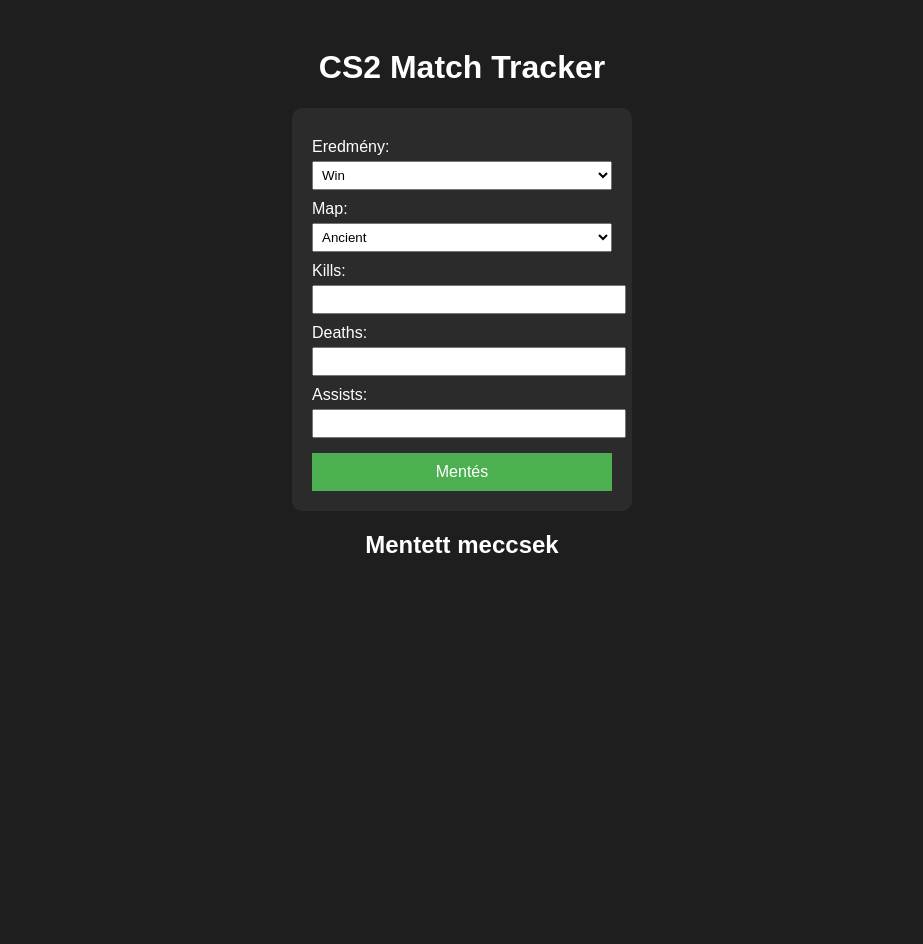
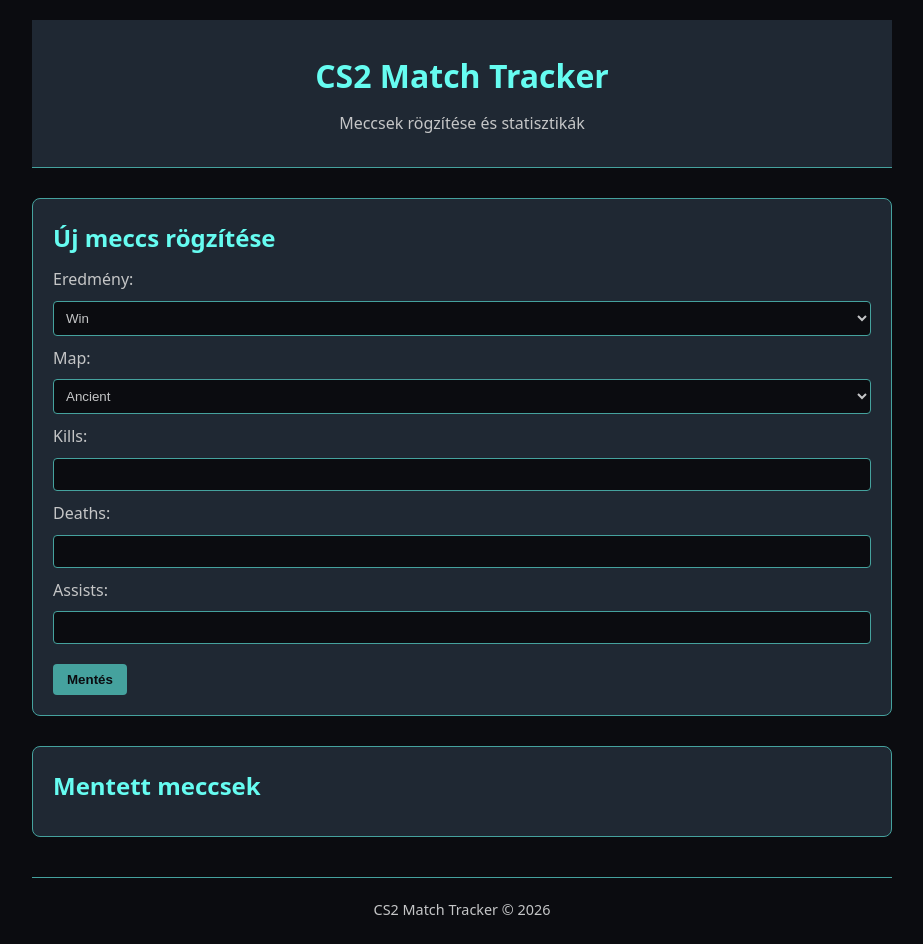
Before and after one commit to MYkee255/cs2tracker, a plain HTML site: page index.html in a window 1280 px wide. Shown: the whole page, without its empty margins (178-1101 px from the left). Before the commit the page ends 800 px from the top, so only its background shows below. Drawn offline with Linux system fonts and the light colour scheme.

Commit message:
Add files via upload

```diff
--- a/index.html
+++ b/index.html
@@ -7,9 +7,15 @@
 </head>
 <body>
 
-    <h1>CS2 Match Tracker</h1>
+<div class="main">
 
-    <div class="inputBox">
+    <div class="header">
+        <h1>CS2 Match Tracker</h1>
+        <p>Meccsek rögzítése és statisztikák</p>
+    </div>
+
+    <div class="section">
+        <h2>Új meccs rögzítése</h2>
 
         <label for="resultSelect">Eredmény:</label>
         <select id="resultSelect">
@@ -21,21 +27,29 @@
         <label for="mapSelect">Map:</label>
         <select id="mapSelect"></select>
 
-        <label>Kills:</label>
+        <label for="killsInput">Kills:</label>
         <input type="number" id="killsInput">
 
-        <label>Deaths:</label>
+        <label for="deathsInput">Deaths:</label>
         <input type="number" id="deathsInput">
 
-        <label>Assists:</label>
+        <label for="assistsInput">Assists:</label>
         <input type="number" id="assistsInput">
 
         <button id="saveBtn">Mentés</button>
     </div>
 
-    <h2>Mentett meccsek</h2>
-    <div id="matchList"></div>
+    <div class="section">
+        <h2>Mentett meccsek</h2>
+        <ul id="matchList"></ul>
+    </div>
 
-    <script src="script.js"></script>
+    <div class="footer">
+        CS2 Match Tracker © 2026
+    </div>
+
+</div>
+
+<script src="script.js"></script>
 </body>
 </html>
--- a/script.js
+++ b/script.js
@@ -9,7 +9,7 @@
     "Nuke"
 ];
 
-// --- LENYÍLÓ MENÜ FELTÖLTÉSE ---
+// --- MAP SELECT FELTÖLTÉSE ---
 const mapSelect = document.getElementById("mapSelect");
 maps.forEach(map => {
     const option = document.createElement("option");
@@ -27,10 +27,10 @@
     const selectedMap = document.getElementById("mapSelect").value;
 
     const matchData = {
-        result: result,
-        kills: kills,
-        deaths: deaths,
-        assists: assists,
+        result,
+        kills,
+        deaths,
+        assists,
         map: selectedMap,
         date: new Date().toISOString()
     };
@@ -42,28 +42,32 @@
     loadMatches();
 });
 
-// --- MECCSEK BETÖLTÉSE ---
+// --- MECCSEK LISTÁZÁSA ---
 function loadMatches() {
-    const container = document.getElementById("matchList");
-    container.innerHTML = "";
+    const list = document.getElementById("matchList");
+    list.innerHTML = "";
 
     let matches = JSON.parse(localStorage.getItem("matches")) || [];
 
     matches.forEach(match => {
-        const div = document.createElement("div");
-        div.className = "matchItem";
+        const li = document.createElement("li");
 
-        div.innerHTML = `
+        // Színkódolás
+        if (match.result === "win") li.classList.add("match-good");
+        if (match.result === "draw") li.classList.add("match-medium");
+        if (match.result === "lose") li.classList.add("match-bad");
+
+        li.innerHTML = `
             <strong>${match.result.toUpperCase()}</strong>
-            - Map: ${match.map}
-            - K/D/A: ${match.kills}/${match.deaths}/${match.assists}
+            | Map: ${match.map}
+            | K/D/A: ${match.kills}/${match.deaths}/${match.assists}
             <br>
             <small>${new Date(match.date).toLocaleString()}</small>
         `;
 
-        container.appendChild(div);
+        list.appendChild(li);
     });
 }
 
-// --- OLDAL BETÖLTÉSEKOR ---
+// --- OLDAL BETÖLTÉSE ---
 loadMatches();
--- a/style.css
+++ b/style.css
@@ -1,48 +1,150 @@
+/* Alap reset */
+* {
+  margin: 0;
+  padding: 0;
+  box-sizing: border-box;
+}
+
+/* Oldal háttér, betűk */
 body {
-    background: #1e1e1e;
-    color: white;
-    font-family: Arial, sans-serif;
+  font-family: system-ui, -apple-system, BlinkMacSystemFont, "Segoe UI", sans-serif;
+  background: #0b0c10;
+  color: #c5c6c7;
+  line-height: 1.6;
+}
+
+/* Központi konténer */
+.main {
+  max-width: 900px;
+  margin: 0 auto;
   padding: 20px;
 }
 
-h1, h2 {
+/* Header */
+.header {
+  padding: 30px 20px;
   text-align: center;
+  background: #1f2833;
+  border-bottom: 1px solid #45a29e;
 }
 
-.inputBox {
-    background: #2b2b2b;
-    padding: 20px;
-    border-radius: 10px;
-    width: 300px;
-    margin: auto;
+.header h1 {
+  color: #66fcf1;
+  margin-bottom: 10px;
 }
 
-.inputBox label {
-    display: block;
+.header p {
+  color: #c5c6c7;
+}
+
+/* Szekciók */
+.section {
+  margin-top: 30px;
+  padding: 20px;
+  background: #1f2833;
+  border-radius: 8px;
+  border: 1px solid #45a29e;
+}
+
+.section h2 {
+  color: #66fcf1;
+  margin-bottom: 10px;
+}
+
+.section h3 {
+  color: #c5c6c7;
+  margin-top: 20px;
+}
+
+/* Lista */
+.section ul {
+  list-style: none;
   margin-top: 10px;
 }
 
-.inputBox input, .inputBox select {
-    width: 100%;
-    padding: 5px;
-    margin-top: 5px;
+.section li {
+  padding: 8px 10px;
+  margin-bottom: 6px;
+  background: #0b0c10;
+  border-radius: 4px;
+  border: 1px solid #45a29e;
 }
 
-#saveBtn {
-    margin-top: 15px;
-    width: 100%;
-    padding: 10px;
-    background: #4caf50;
+/* Gombok */
+button {
+  margin-top: 10px;
+  padding: 8px 14px;
   border: none;
-    color: white;
-    font-size: 16px;
+  border-radius: 4px;
+  background: #45a29e;
+  color: #0b0c10;
+  font-weight: 600;
   cursor: pointer;
 }
 
-.matchItem {
-    background: #2b2b2b;
+button:hover {
+  background: #66fcf1;
+}
+
+/* Input mezők */
+input, select {
+  width: 100%;
+  padding: 8px;
+  margin-top: 8px;
+  margin-bottom: 10px;
+  border-radius: 4px;
+  border: 1px solid #45a29e;
+  background: #0b0c10;
+  color: #c5c6c7;
+}
+
+/* Textarea */
+textarea {
+  width: 100%;
+  min-height: 80px;
+  margin-top: 10px;
   padding: 10px;
-    margin: 10px auto;
-    width: 300px;
-    border-radius: 8px;
+  border-radius: 4px;
+  border: 1px solid #45a29e;
+  background: #0b0c10;
+  color: #c5c6c7;
 }
+
+/* Footer */
+.footer {
+  margin-top: 40px;
+  padding: 20px;
+  text-align: center;
+  font-size: 0.9rem;
+  color: #c5c6c7;
+  border-top: 1px solid #45a29e;
+}
+
+/* CS2 meccs minősítés színei – keret */
+.match-good {
+  border-left: 5px solid #4caf50; /* zöld */
+}
+
+.match-medium {
+  border-left: 5px solid #ffeb3b; /* sárga */
+}
+
+.match-bad {
+  border-left: 5px solid #f44336; /* piros */
+}
+
+/* CS2 meccs minősítés színei – háttérszín */
+.section li.match-good {
+  background-color: #2ecc71 !important; /* zöld */
+  color: #000;
+}
+
+.section li.match-medium {
+  background-color: #f1c40f !important; /* sárga */
+  color: #000;
+}
+
+.section li.match-bad {
+  background-color: #e74c3c !important; /* piros */
+  color: #fff;
+}
```
Lines whose indentation alone changed are shown as unchanged.
